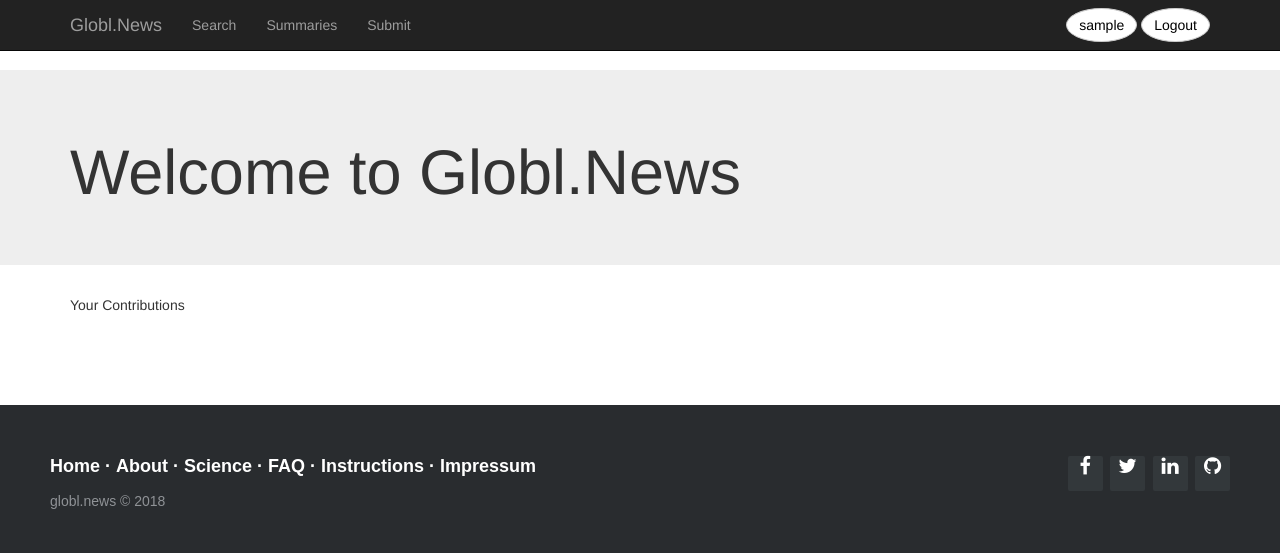
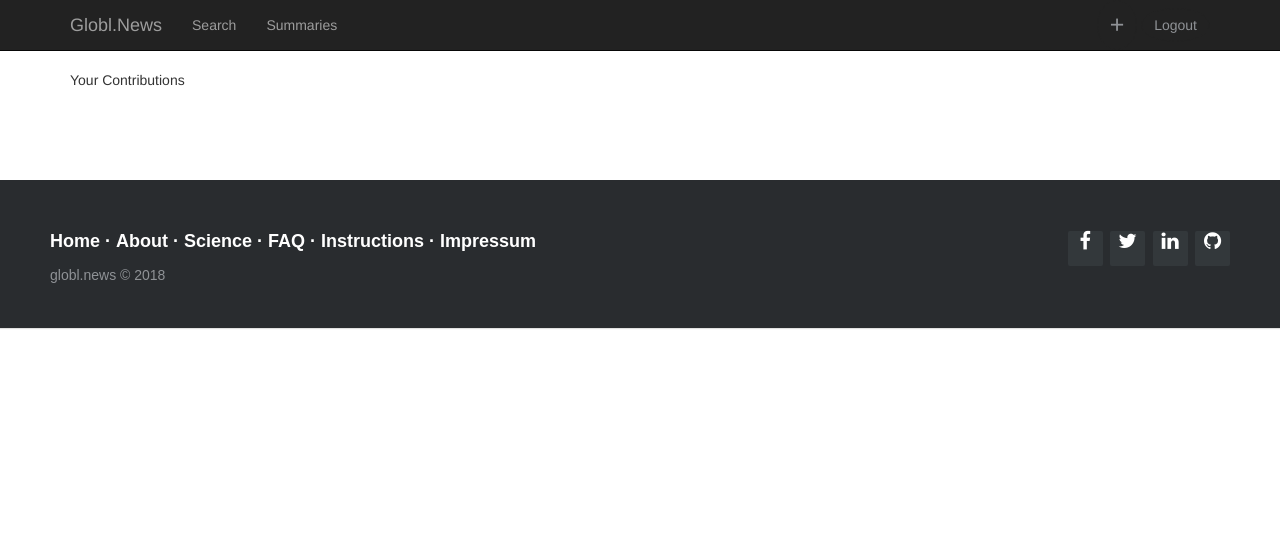
Before and after one commit to k-sokolov/globl_news, a Django app: page /contributions in a window 1280 px wide. Shown: the top 553 px of the page. Run offline with Django 3.2, Linux system fonts and the light colour scheme; the visitor is signed in with stand-in values (Sample User, id 1); some libraries are stand-ins or nearby versions.

Commit message:
Changing buttoms in the header

```diff
--- a/globlnews/static/css/custom.css
+++ b/globlnews/static/css/custom.css
@@ -1,22 +1,28 @@
 .btn_header_unauthenticated {
-	color: white;
 	align: center;
 	border-radius: 50%;
+	background-color: #222;
+	border-color: #222;
+	color: #8f9296;
 }
 
 .btn_header_authenticated {
-	color: black;
 	align: center;
 	border-radius: 50%;
+	background-color: #222;
+	border-color: #222;
+	color: #8f9296;
+
 }
 
-.btn_register {
+/*.btn_register {
 	background-color: red;
+}*/
+
+.btn_submit {
+	font-size: 25;
 }
 
-.btn_profile {
-	text-color: black;
-}
 
 .btn_search:hover {
     color: white;
--- a/globlnews/templates/_layouts/base.html
+++ b/globlnews/templates/_layouts/base.html
@@ -31,18 +31,16 @@
 
 				  <li><a href="/summaries/search">Search</a></li>
 				  <li><a href="/summaries/overview">Summaries</a></li>
-				{% if user.is_authenticated %}
-				  <li><a href="/summaries/submit">Submit</a></li>
-                {% endif %}
 				</ul>
 
 				<div align="right">
 				{% if not user.is_authenticated %}
                 <a href="{% url 'signup' %}" class="btn btn-default btn_register btn_header_unauthenticated">Register</a>
-                <a href="{% url 'login' %}" class="btn btn-default navbar-btn btn_header_unauthenticated" style="background-color: #008000; font-color: white;">Login</a>
+                <a href="{% url 'login' %}" class="btn btn-default navbar-btn btn_header_unauthenticated">Login</a>
                 {% else %}
-				<a href="{% url 'logout' %}" class="btn btn-default btn_profile btn_header_authenticated">{{user.username}}</a>
-                <a href="{% url 'logout' %}" class="btn btn-default navbar-btn btn_header_authenticated">Logout</a>
+				<!--<a href="{% url 'logout' %}" class="btn btn-default btn_profile btn_header_authenticated">{{user.username}}</a>-->
+				<a href="/summaries/submit" class="btn btn-default btn_submit btn_header_authenticated">+</a>
+				<a href="{% url 'logout' %}" class="btn btn-default navbar-btn btn_header_authenticated">Logout</a>
                 {% endif %}
 				</div>
             </div>
@@ -55,9 +53,9 @@
         {% endfor %}
     </ul>
     {% endif %}
-    <div class="jumbotron">
+    <!--<div class="jumbotron">
         <div class="container">{% block headline %}{% endblock headline %}</div>
-    </div>
+    </div> -->
     <div class="container">
         {% block content %}{% endblock content %}
     </div>
```
Also changed, not shown: 1 other file.
